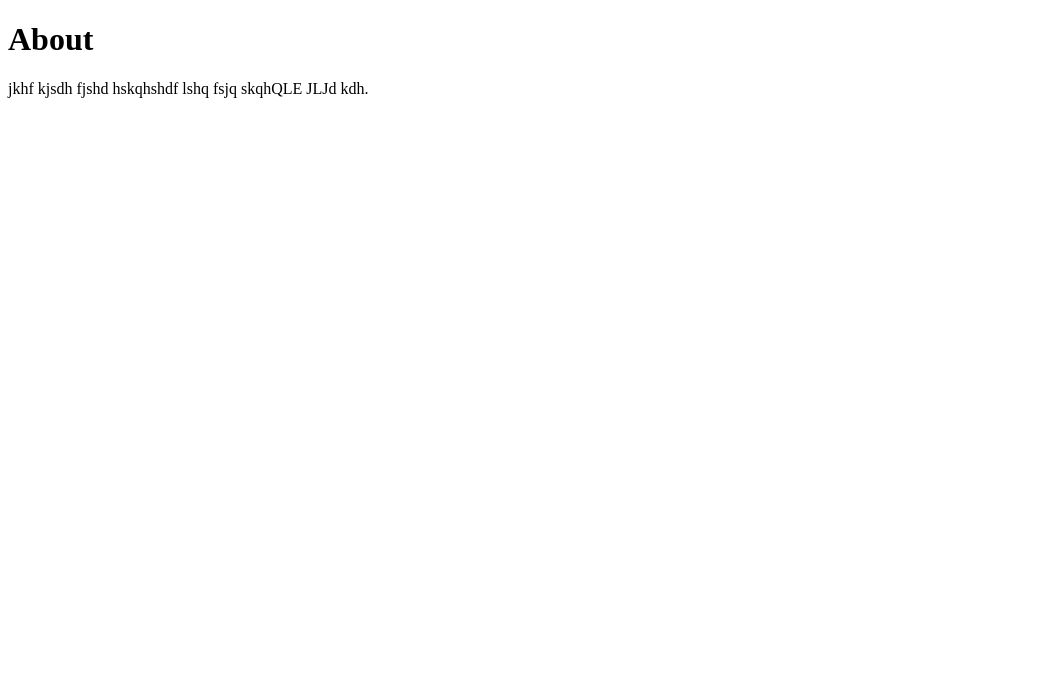
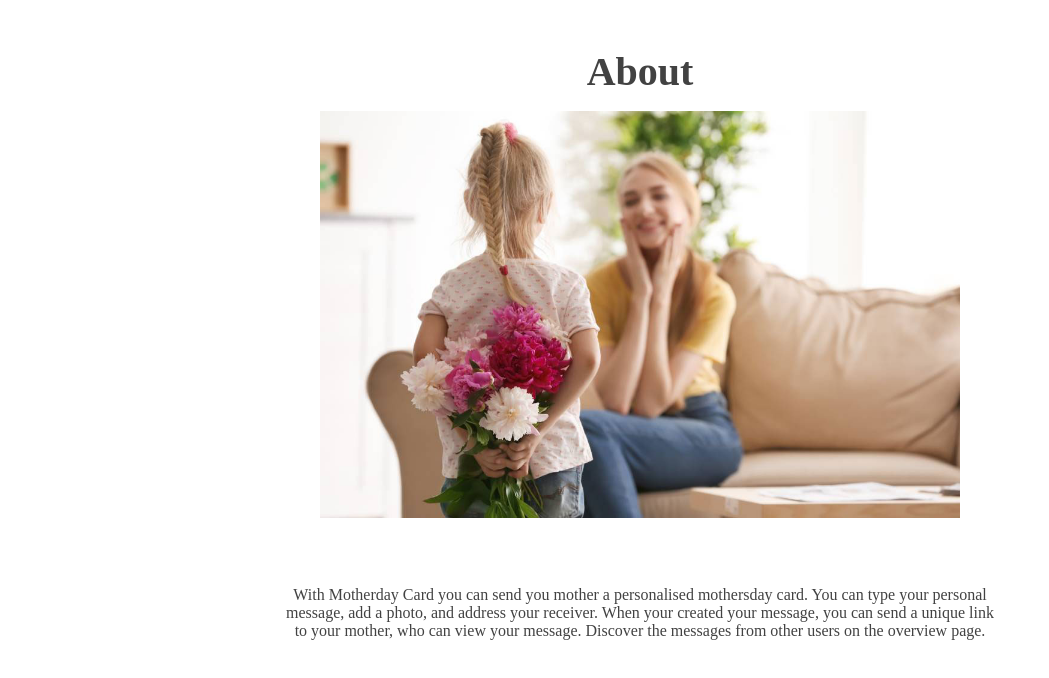
Before and after one commit to ralphbourgoo/dev4-makeitpersonal, a Next.js app: page /about in a window 1280 px wide. Shown: the top 678 px of the page, without its empty margins (0-1049 px from the left). Built offline with nearby package versions, Linux system fonts and the light colour scheme.

Commit message:
HTML & CSS About Page

```diff
--- a/pages/about.js
+++ b/pages/about.js
@@ -1,10 +1,19 @@
 import styles from '../styles/About.module.css'
+import Image from 'next/image'
 
 const About = () => {
     return (
-        <div>
-            <h1 className={styles.about_title}>About</h1>
-            <p className={styles.about_sub}>jkhf kjsdh fjshd hskqhshdf lshq fsjq skqhQLE  JLJd  kdh.</p>
+        <div className={styles.wrapper}>
+            <h1 className={styles.page_title}>About</h1>
+            <div className={styles.img}>
+                <Image
+                    src='/kidandmom.jpg'
+                    alt='Mothersday Present'
+                    width='1067'
+                    height='678'
+                />
+            </div>
+            <p className={styles.text}>With Motherday Card you can send you mother a personalised mothersday card. You can type your personal message, add a photo, and address your receiver. When your created your message, you can send a unique link to your mother, who can view your message. Discover the messages from other users on the overview page.</p>
         </div>
      );
 }
--- a/pages/cards/Card.module.css
+++ b/pages/cards/Card.module.css
@@ -5,7 +5,12 @@
     padding: 3rem;
     max-width: 70rem;
     margin: 0 auto;
+    width: 90vw;
+}
 
+.wrapper {
+    margin-top: 2rem;
+    margin-bottom: 2rem;
 }
 
 .card_image {
--- a/pages/cards/[slug].js
+++ b/pages/cards/[slug].js
@@ -43,7 +43,7 @@ export default function CardDetails({ card }) {
     const { image, title, receiver, sender, message} = card.fields
 
     return (
-        <div>
+        <div className={styles.wrapper}>
             <div className={styles.card}>
                 <div className={styles.card_image}>
                     <Image
--- a/styles/About.module.css
+++ b/styles/About.module.css
@@ -0,0 +1,34 @@
+.page_title {
+    font-family: 'Playfair Display';
+    font-size: 2.5rem;
+    font-weight: 900;
+    color: #424242;
+    margin: 0 0.6rem;
+}
+
+.text  {
+    font-family: 'Poppins';
+    font-size: 1rem;
+    font-weight: 200;
+    color: #424242;
+    margin: 1rem 0.6rem;
+    text-align: center;
+    max-width: 45rem;
+    width: 90vw;
+}
+
+.wrapper {
+    display: flex;
+    justify-content: center;
+    align-items: center;
+    flex-direction: column;
+    margin-top: 3rem;
+    margin-bottom: 4rem;
+}
+
+.img {
+    max-width: 40rem;
+    width: 90vw;
+    margin-top: 1rem;
+    margin-bottom: 3rem;
+}
```
Also changed, not shown: public/kidandmom.jpg (added).
